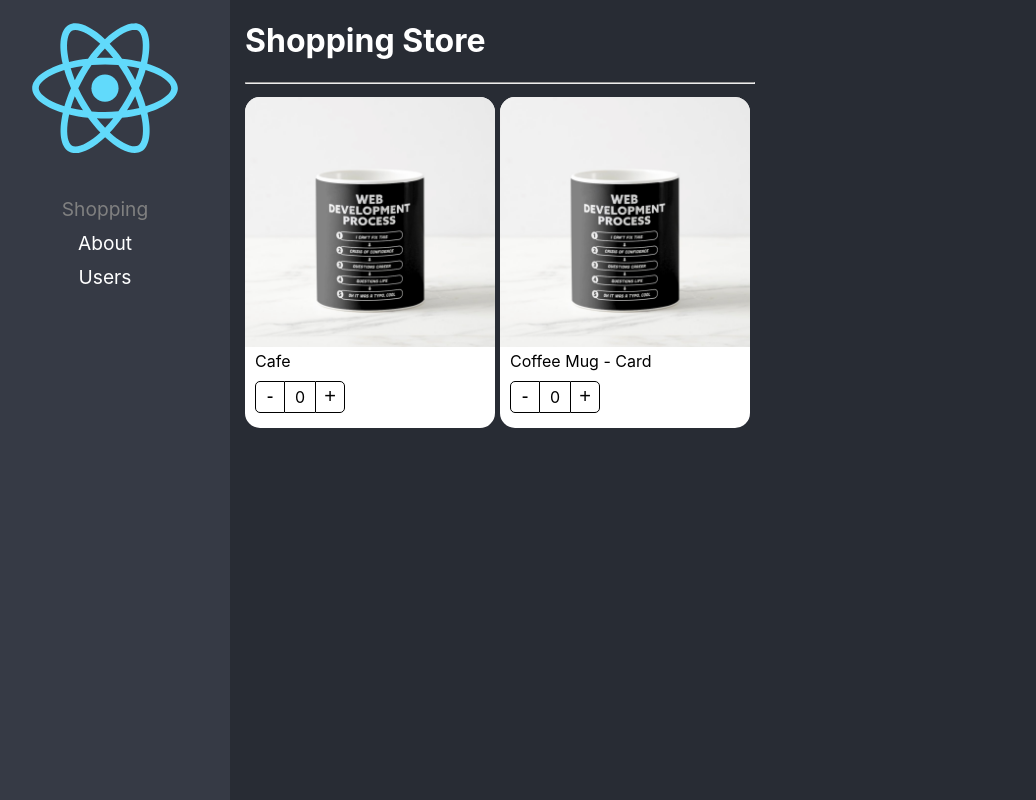
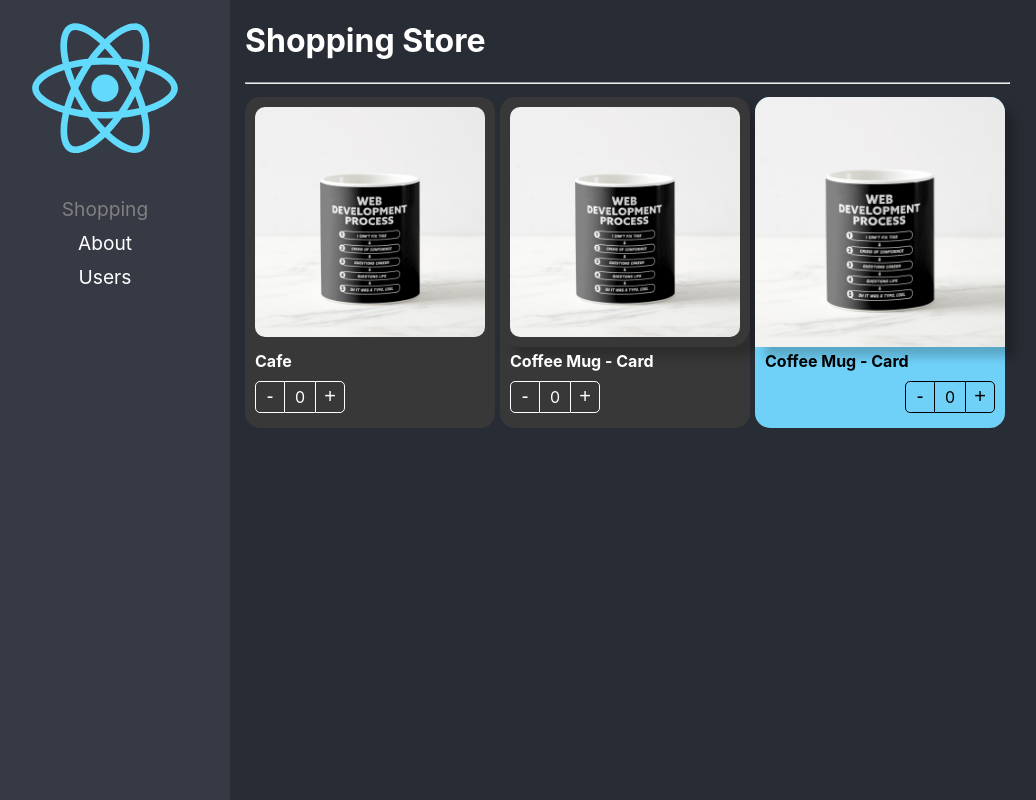
Before and after one commit to DiegoAgredaH/React-Pro, a React (Create React App) app: page / in a window 1280 px wide. Shown: the whole page, without its empty margins (20-1056 px from the left). Built offline with nearby package versions, Linux system fonts and the light colour scheme.

Commit message:
Component Extend Styles Listo

```diff
--- a/src/02-component-patterns/components/ProductButtons.tsx
+++ b/src/02-component-patterns/components/ProductButtons.tsx
@@ -1,13 +1,21 @@
-import { useContext } from "react"
+import { CSSProperties, useContext } from "react"
 import { ProductContext } from "./ProductCard"
 import styles from "../styles/styles.module.css";
 
-export const ProductButtons = () => {
+export interface Props {
+	className?: string;
+	style?: CSSProperties;
+}
+
+export const ProductButtons = ({ className, style }: Props) => {
 
 	const { increaseBy, counter } = useContext(ProductContext)
 
 	return (
-		<div className={styles.buttonsContainer}>
+		<div
+			className={`${styles.buttonsContainer} ${className}`}
+			style={style}
+		>
 			<button
 				className={styles.buttonMinus}
 				onClick={() => increaseBy(-1)}> - </button>
--- a/src/02-component-patterns/components/ProductCard.tsx
+++ b/src/02-component-patterns/components/ProductCard.tsx
@@ -1,6 +1,6 @@
-import { createContext } from "react";
+import { createContext, CSSProperties, ReactElement } from "react";
 
-import { ProductCardProps, ProductContextProps } from "../interfaces/interfaces";
+import { Product, ProductContextProps } from "../interfaces/interfaces";
 
 import { useProduct } from "../hooks/useProduct";
 
@@ -9,7 +9,14 @@
 export const ProductContext = createContext({} as ProductContextProps);
 const { Provider } = ProductContext;
 
-export const ProductCard = ({ children, product }: ProductCardProps) => {
+export interface Props {
+	product: Product,
+	children?: ReactElement | ReactElement[],
+	className?: string,
+	style?: CSSProperties
+}
+
+export const ProductCard = ({ children, product, className, style }: Props) => {
 
 	const { counter, increaseBy } = useProduct();
 
@@ -19,7 +26,10 @@
 			increaseBy,
 			product
 		}}>
-			<div className={styles.productCard}>
+			<div
+				className={`${styles.productCard} ${className}`}
+				style={style}
+			>
 				{children}
 			</div>
 		</Provider>
--- a/src/02-component-patterns/components/ProductImage.tsx
+++ b/src/02-component-patterns/components/ProductImage.tsx
@@ -1,10 +1,16 @@
-import { useContext } from "react";
+import { CSSProperties, useContext } from "react";
 import { ProductContext } from "./ProductCard";
 
 import noImage from "../assets/no-image.jpg";
 import styles from "../styles/styles.module.css";
 
-export const ProductImage = ({ img = '' }) => {
+export interface Props {
+	className?: string,
+	img?: string,
+	style?: CSSProperties
+}
+
+export const ProductImage = ({ img, className, style }: Props) => {
 
 	const { product } = useContext(ProductContext);
 	let imgToShow: string;
@@ -18,6 +24,11 @@
 	}
 
 	return (
-		<img className={styles.productImg} src={imgToShow} alt="Product" />
+		<img
+			className={`${styles.productImg} ${className}`}
+			src={imgToShow}
+			alt="Product"
+			style={style}
+		/>
 	)
 }
--- a/src/02-component-patterns/components/ProductTitle.tsx
+++ b/src/02-component-patterns/components/ProductTitle.tsx
@@ -1,13 +1,22 @@
-import { useContext } from "react";
+import { CSSProperties, useContext } from "react";
 import { ProductContext } from "./ProductCard";
 import styles from "../styles/styles.module.css";
 
-export const ProductTitle = ({ title }: { title?: string }) => {
+export interface Props {
+	className?: string,
+	title?: string,
+	style?: CSSProperties
+}
+
+export const ProductTitle = ({ title, className, style }: Props) => {
 
 	const { product } = useContext(ProductContext);
 
 	return (
-		<span className={styles.productDescription} >
+		<span
+			className={`${styles.productDescription} ${className}`}
+			style={style}
+		>
 			{title ? title : product.title}
 		</span>
 	)
--- a/src/02-component-patterns/components/index.ts
+++ b/src/02-component-patterns/components/index.ts
@@ -10,7 +10,8 @@
 export { ProductImage } from "./ProductImage";
 export { ProductTitle } from "./ProductTitle";
 
-export const ProductCard:ProductCardHOCProps = Object.assign(ProductCarHOC,{ //Para utilizar nuestro componente ProductCarHOC como objeto y añadirle nuevas propiedades
+// Lo siguiente se hace para poder trabajar el HOC así: <ProductCard.Image />
+export const ProductCard:ProductCardHOCProps = Object.assign(ProductCarHOC,{ //Para utilizar nuestro componente ProductCardHOC como un objeto y añadirle nuevas propiedades
     Title: ProductTitle,
     Image: ProductImage,
     Buttons: ProductButtons,
--- a/src/02-component-patterns/pages/ShoppingPage.tsx
+++ b/src/02-component-patterns/pages/ShoppingPage.tsx
@@ -1,4 +1,5 @@
 import { ProductCard, ProductButtons, ProductImage, ProductTitle } from "../components"
+import '../styles/custom-styles.css'
 
 const product = {
 	id: '1',
@@ -17,17 +18,52 @@
 				flexDirection: 'row',
 				flexWrap: "wrap"
 			}}>
-				<ProductCard product={product}>
-					<ProductCard.Image />
-					<ProductCard.Title title={'Cafe'} />
-					<ProductCard.Buttons />
+				<ProductCard
+					product={product}
+					className='bg-dark text-white'
+				>
+					<ProductCard.Image className='custom-image' />
+					<ProductCard.Title className='text-bold' title={'Cafe'} />
+					<ProductCard.Buttons className='custom-buttons' />
 				</ProductCard>
 
 				{/* de la siguiente forma es lo mismo que lo anterior, se lo puede trabajar de la foma que mejor nos paresca  */}
-				<ProductCard product={product}>
-					<ProductImage />
-					<ProductTitle />
-					<ProductButtons />
+				<ProductCard
+					product={product}
+					className='bg-dark text-white'
+				>
+					<ProductImage
+						className='custom-image'
+						style={{
+							boxShadow: '10px 10px 10px rgba(0,0,0,0.2)'
+						}}
+					/>
+					<ProductTitle className='text-bold' />
+					<ProductButtons className='custom-buttons' />
+				</ProductCard>
+
+				<ProductCard
+					product={product}
+					style={{
+						backgroundColor: '#70D1F8'
+					}}
+				>
+					<ProductImage
+						style={{
+							boxShadow: '10px 10px 10px rgba(0,0,0,0.2)'
+						}}
+					/>
+					<ProductTitle
+						style={{
+							fontWeight: 'bold'
+						}}
+					/>
+					<ProductButtons
+						style={{
+							display: 'flex',
+							justifyContent: 'end'
+						}}
+					/>
 				</ProductCard>
 			</div>
 		</div>
--- /dev/null
+++ b/src/02-component-patterns/styles/custom-styles.css
@@ -0,0 +1,22 @@
+.bg-dark {
+    background-color: rgb(56, 56, 56);
+}
+
+.text-white {
+    color: white;
+}
+
+.text-bold {
+    font-weight: bold;
+}
+
+.custom-image {
+    border-radius: 20px;
+    padding: 10px;
+    width: calc(100% - 20px);
+}
+
+.custom-buttons button, .custom-buttons div {
+    color: white;
+    border-color: white;
+}
```
Also changed, not shown: src/02-component-patterns/interfaces/interfaces.ts (+9 -11 lines).
